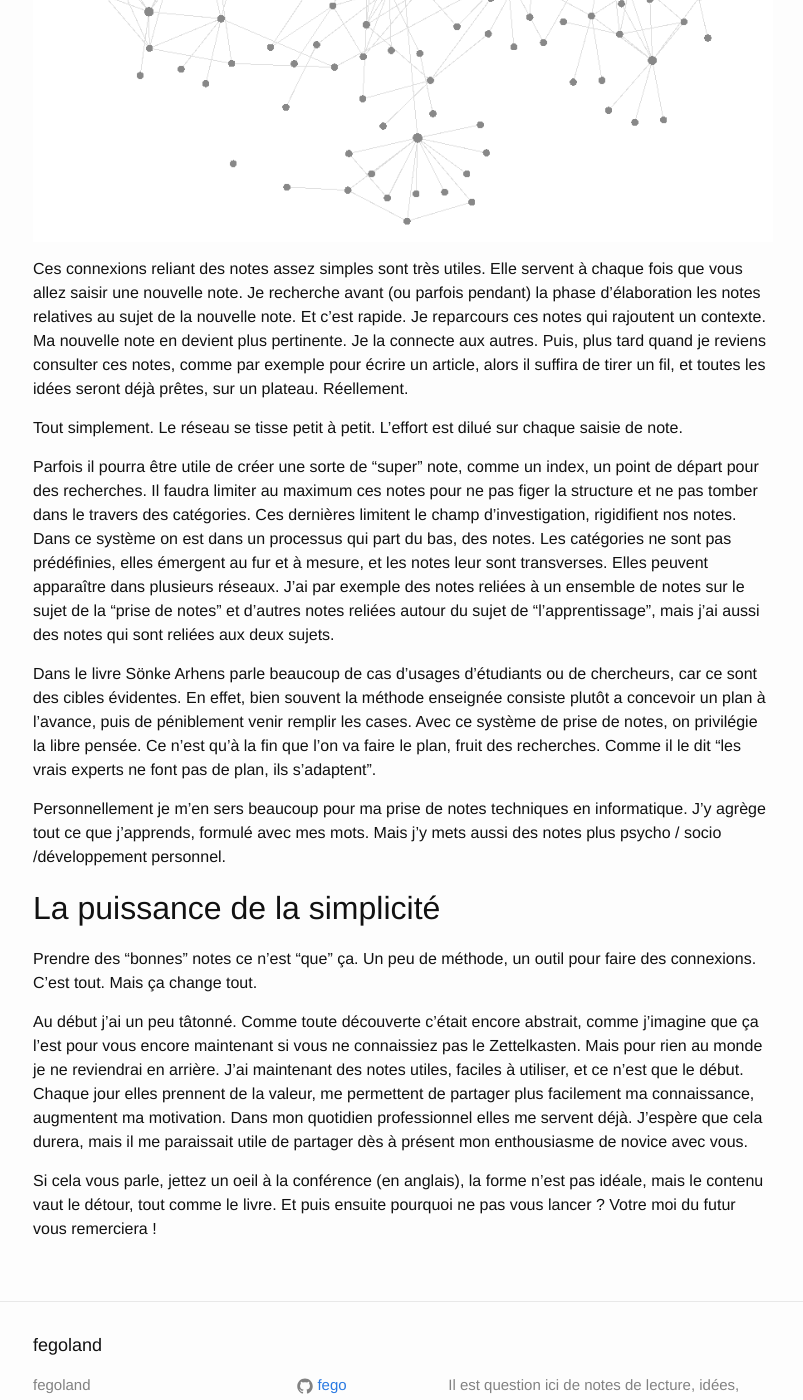
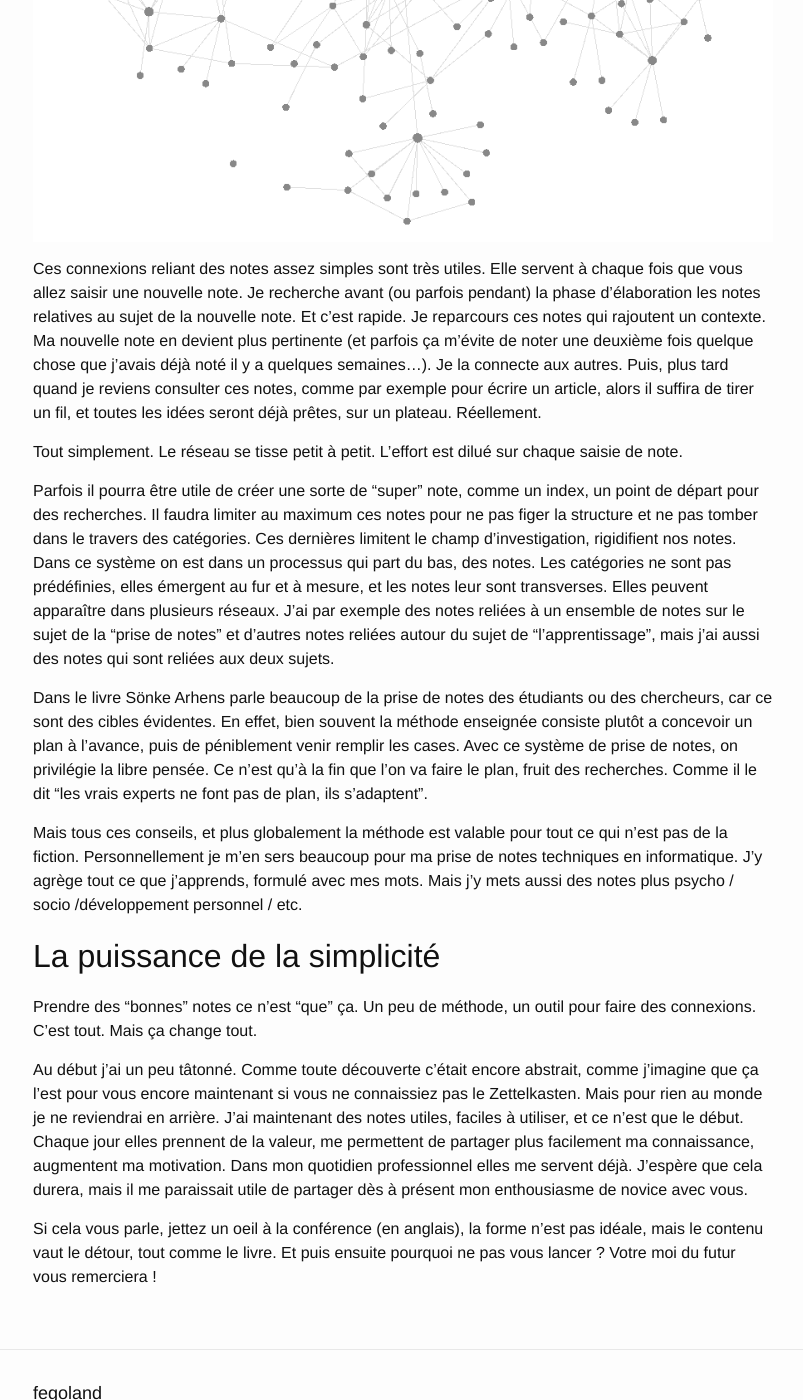
Before and after one commit to fego/fego.github.io, a Jekyll site: the page built from docs/_posts/2020-11-01-J'ai enfin appris à prendre des notes.markdown, in a window 1280 px wide and 1400 px high, scrolled down 3511 px. Shown: the whole window, without its empty margins (237-1040 px from the left). Built offline with Jekyll 4.4.1, drawn with Linux system fonts in a browser that asks for light colours; our own code applies the rules of GitHub Pages for plain Markdown files; some of the changed text lies outside the part shown.

Commit message:
corrections

```diff
--- a/docs/_posts/2020-11-01-J'ai enfin appris à prendre des notes.markdown
+++ b/docs/_posts/2020-11-01-J'ai enfin appris à prendre des notes.markdown
@@ -47,15 +47,15 @@ Voici à quoi ressemble mon réseau de notes après deux mois :
 
 ![Graph Obsidian]({{ site.url }}images/graph_obsidian_dav.png)
 
-Ces connexions reliant des notes assez simples sont très utiles. Elle servent à chaque fois que vous allez saisir une nouvelle note. Je recherche avant (ou parfois pendant) la phase d'élaboration les notes relatives au sujet de la nouvelle note. Et c'est rapide. Je reparcours ces notes qui rajoutent un contexte. Ma nouvelle note en devient plus pertinente. Je la connecte aux autres. Puis, plus tard quand je reviens consulter ces notes, comme par exemple pour écrire un article, alors il suffira de tirer un fil, et toutes les idées seront déjà prêtes, sur un plateau. Réellement.
+Ces connexions reliant des notes assez simples sont très utiles. Elle servent à chaque fois que vous allez saisir une nouvelle note. Je recherche avant (ou parfois pendant) la phase d'élaboration les notes relatives au sujet de la nouvelle note. Et c'est rapide. Je reparcours ces notes qui rajoutent un contexte. Ma nouvelle note en devient plus pertinente (et parfois ça m'évite de noter une deuxième fois quelque chose que j'avais déjà noté il y a quelques semaines...). Je la connecte aux autres. Puis, plus tard quand je reviens consulter ces notes, comme par exemple pour écrire un article, alors il suffira de tirer un fil, et toutes les idées seront déjà prêtes, sur un plateau. Réellement.
 
 Tout simplement. Le réseau se tisse petit à petit. L'effort est dilué sur chaque saisie de note.
 
 Parfois il pourra être utile de créer une sorte de "super" note, comme un index, un point de départ pour des recherches. Il faudra limiter au maximum ces notes pour ne pas figer la structure et ne pas tomber dans le travers des catégories. Ces dernières limitent le champ d'investigation, rigidifient nos notes. Dans ce système on est dans un processus qui part du bas, des notes. Les catégories ne sont pas prédéfinies, elles émergent au fur et à mesure, et les notes leur sont transverses. Elles peuvent apparaître dans plusieurs réseaux. J'ai par exemple des notes reliées à un ensemble de notes sur le sujet de la "prise de notes" et d'autres notes reliées autour du sujet de "l'apprentissage", mais j'ai aussi des notes qui sont reliées aux deux sujets.
 
-Dans le livre Sönke Arhens parle beaucoup de cas d'usages d'étudiants ou de chercheurs, car ce sont des cibles évidentes. En effet, bien souvent la méthode enseignée consiste plutôt a concevoir un plan à l'avance, puis de péniblement venir remplir les cases. Avec ce système de prise de notes, on privilégie la libre pensée. Ce n'est qu'à la fin que l'on va faire le plan, fruit des recherches. Comme il le dit "les vrais experts ne font pas de plan, ils s'adaptent".
+Dans le livre Sönke Arhens parle beaucoup de la prise de notes des étudiants ou des chercheurs, car ce sont des cibles évidentes. En effet, bien souvent la méthode enseignée consiste plutôt a concevoir un plan à l'avance, puis de péniblement venir remplir les cases. Avec ce système de prise de notes, on privilégie la libre pensée. Ce n'est qu'à la fin que l'on va faire le plan, fruit des recherches. Comme il le dit "les vrais experts ne font pas de plan, ils s'adaptent".
 
-Personnellement je m'en sers beaucoup pour ma prise de notes techniques en informatique. J'y agrège tout ce que j'apprends, formulé avec mes mots. Mais j'y mets aussi des notes plus psycho / socio /développement personnel.
+Mais tous ces conseils, et plus globalement la méthode est valable pour tout ce qui n'est pas de la fiction. Personnellement je m'en sers beaucoup pour ma prise de notes techniques en informatique. J'y agrège tout ce que j'apprends, formulé avec mes mots. Mais j'y mets aussi des notes plus psycho / socio /développement personnel / etc.
 
 ## La puissance de la simplicité
 
```
Also changed, not shown: other parts of docs/_posts/2020-11-01-J'ai enfin appris à prendre des notes.markdown (+2 -2 lines).
